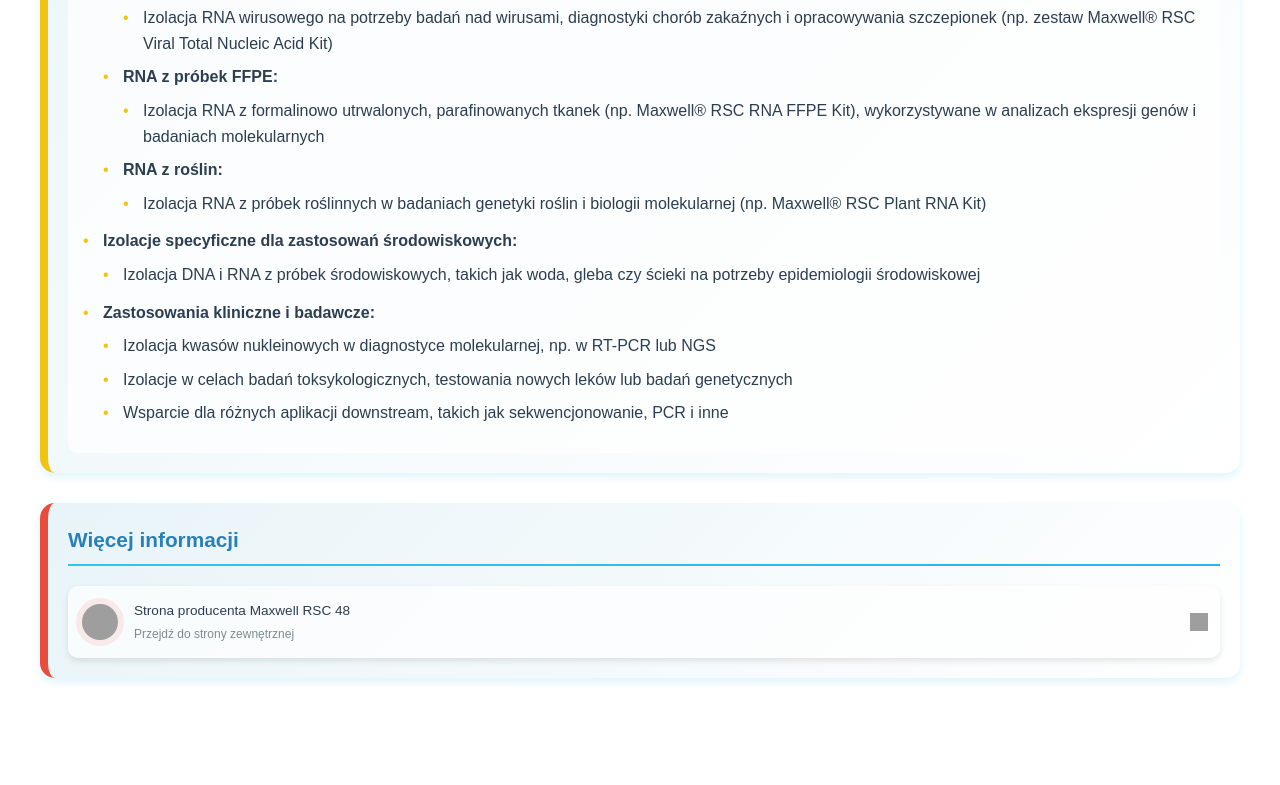
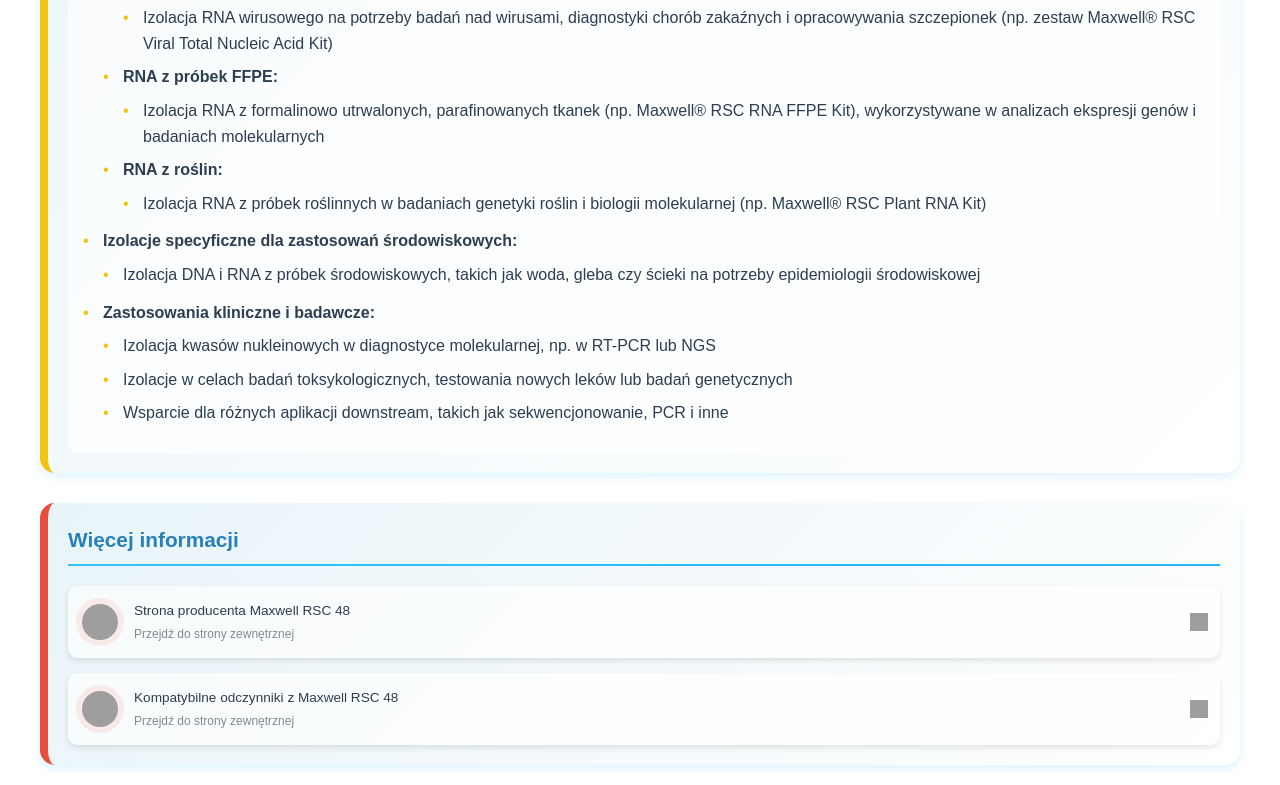
Before and after one commit to Xerons21/CMD-UMP, a plain HTML site: page Strona Główna/sprzet/maxwell.html in a window 1280 px wide. Shown: the part 1222-2007 px from the top of the page. Before the commit the page ends 1920 px from the top, so only its background shows below. Drawn offline with Linux system fonts and the light colour scheme; grey boxes are pictures that could not be loaded.

Commit message:
Dodanie linku

```diff
--- a/Strona Główna/sprzet/maxwell.html
+++ b/Strona Główna/sprzet/maxwell.html
@@ -242,6 +242,39 @@
                              style="width: 18px; height: 18px; margin-left: 10px;">
                     </a>
                 </div>
+                <div style="
+                    display: grid;
+                    grid-template-columns: repeat(auto-fit, minmax(280px, 1fr));
+                    gap: 15px;
+                    margin-top: 15px;">
+                    <!-- Istniejący link do strony producenta -->
+                    <a href="https://pl.promega.com/products/lab-automation/automated-dna-rna-extraction-purification-maxwell/maxwell-rsc-48-instrument/?catNum=AS8500&tabset0=0#works-with-multiple-sample-types-548c3adf-214f-4fef-aa85-193c0e80f248"
+                       target="_blank"
+                       style="
+                        background: rgba(255,255,255,0.7);
+                        padding: 12px;
+                        border-radius: 10px;
+                        text-decoration: none;
+                        color: #2c3e50;
+                        display: flex;
+                        align-items: center;
+                        box-shadow: 0 3px 6px rgba(0,0,0,0.1);" rel="noopener noreferrer">
+                        <img src="https://cmd.ump.edu.pl/media/uid/7_c914c2-_4040db9c7-/acdd-3.png"
+                             alt="external link icon"
+                             style="width: 36px; height: 36px; margin-left: -4px; margin-right: 10px; padding: 6px; background: rgba(231,76,60,0.1); border-radius: 50%;">
+                        <span style="flex: 1; text-align: left;">
+                            <span style="font-size: clamp(0.8em, 2vw, 0.85em); display: block; margin-bottom: 3px;">
+                                Kompatybilne odczynniki z Maxwell RSC 48
+                            </span>
+                            <span style="font-size: 0.75em; color: #7f8c8d; display: block;">
+                                Przejdź do strony zewnętrznej
+                            </span>
+                        </span>
+                        <img src="https://cdn-icons-png.flaticon.com/512/271/271228.png"
+                             alt="arrow right icon"
+                             style="width: 18px; height: 18px; margin-left: 10px;">
+                    </a>
+                </div>
             </div>
         </div>
     </div>
```
